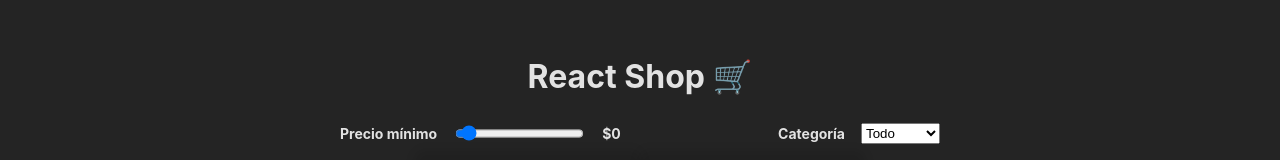
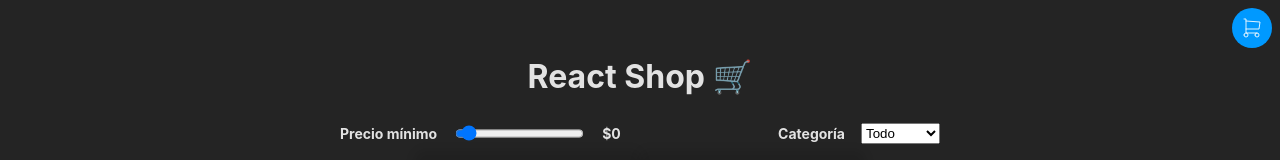
Before and after one commit to matiashernandev/react-shoppingCart, a React (Vite) app: page / in a window 1280 px wide. Shown: the top 160 px of the page. Built offline with nearby package versions, Linux system fonts and the light colour scheme.

Commit message:
add cart

```diff
--- a/src/App.jsx
+++ b/src/App.jsx
@@ -1,4 +1,5 @@
 import { useState } from "react";
+import Cart from "./components/Cart";
 import { Footer } from "./components/Footer";
 import Header from "./components/Header";
 import Products from "./components/Products";
@@ -15,6 +16,7 @@
 	return (
 		<>
 			<Header />
+			<Cart />
 			<Products products={filteredProducts} />
 			{IS_DEVELOPMENT && <Footer />}
 		</>
--- /dev/null
+++ b/src/components/Cart.css
@@ -0,0 +1,56 @@
+.cart {
+  background: #000;
+  display: none;
+  padding: 32px;
+  position: fixed;
+  right: 0px;
+  top: 0px;
+  width: 200px;
+}
+
+.cart img {
+  aspect-ratio: 16/9;
+  width: 100%;
+}
+
+.cart li {
+  border-bottom: 1px solid #444;
+  padding-bottom: 16px;
+}
+
+.cart footer {
+  display: flex;
+  gap: 8px;
+  justify-content: center;
+  align-items: center;
+}
+
+.cart footer button {
+  padding: 8px;
+}
+
+.cart-button {
+  align-items: center;
+  background: #09f;
+  border-radius: 9999px;
+  cursor: pointer;
+  display: flex;
+  height: 32px;
+  justify-content: center;
+  padding: 4px;
+  position: absolute;
+  right: 8px;
+  top: 8px;
+  transition: all .3s ease;
+  width: 32px;
+  z-index: 9999;
+}
+
+.cart-button:hover {
+  scale: 1.1;
+}
+
+.cart-button~input:checked~.cart {
+  height: 100%;
+  display: block;
+}
--- /dev/null
+++ b/src/components/Cart.jsx
@@ -0,0 +1,37 @@
+import { useId } from "react";
+import "./Cart.css";
+import { CartIcon, ClearCartIcon } from "./Icons.jsx";
+
+export default function Cart() {
+	const cartCheckboxId = useId();
+	return (
+		<>
+			<label className="cart-button" htmlFor={cartCheckboxId}>
+				<CartIcon />
+			</label>
+			<input type="checkbox" id={cartCheckboxId} hidden />
+
+			<aside className="cart">
+				<ul>
+					<li>
+						<img
+							src="https://i.dummyjson.com/data/products/2/thumbnail.jpg"
+							alt="iPhone"
+						/>
+						<div>
+							<strong>iPhone</strong>$1499
+							<footer>
+								<small>Qty: 1</small>
+								<button>+</button>
+							</footer>
+						</div>
+					</li>
+				</ul>
+
+				<button>
+					<ClearCartIcon />
+				</button>
+			</aside>
+		</>
+	);
+}
```
